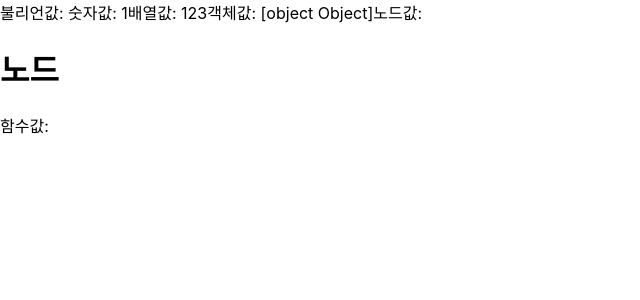
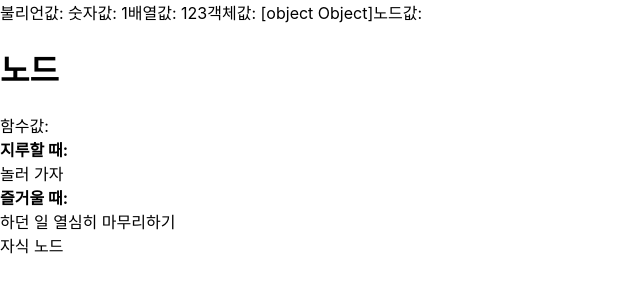
Before and after one commit to woo-chang/react-programming-study, a React (Create React App) app in the folder do-it-example/: page / in a window 1280 px wide. Shown: the top 300 px of the page, without its empty margins (0-640 px from the left). Built offline with nearby package versions, Linux system fonts and the light colour scheme.

Commit message:
feat: 03-3 컴포넌트에 데이터를 전달하는 프로퍼티

```diff
--- /dev/null
+++ b/do-it-example/src/03/03/BooleanComponent.jsx
@@ -0,0 +1,14 @@
+import React from 'react';
+
+class BooleanComponent extends React.Component {
+    render() {
+        const message = this.props.bored ? '놀러 가자' : '하던 일 열심히 마무리하기';
+        return (
+            <div className='message-container'>
+                {message}
+            </div>
+        )
+    }
+}
+
+export default BooleanComponent;
--- /dev/null
+++ b/do-it-example/src/03/03/ChildProperty.jsx
@@ -0,0 +1,19 @@
+import React from 'react';
+import PropTypes from 'prop-types';
+
+class ChildProperty extends React.Component {
+    render() {
+
+        console.log(this.props.children);
+
+        return (
+            <div>{this.props.children}</div>
+        )
+    }
+}
+
+ChildProperty.propTypes = {
+    children : PropTypes.node
+};
+
+export default ChildProperty;
--- a/do-it-example/src/App.js
+++ b/do-it-example/src/App.js
@@ -3,6 +3,8 @@
 import TodaysPlan from './03/02/TodaysPlan';
 import ChildComponent from './03/03/ChildComponent';
 import PropsComponent from './03/03/PropsComponent';
+import BooleanComponent from './03/03/BooleanComponent';
+import ChildProperty from './03/03/ChildProperty';
 
 class App extends React.Component {
   render() {
@@ -12,6 +14,7 @@
       // </div>
       // <PropsComponent name="두잇 리액트" />
       // 문자열 외의 값은 중괄호를 이용하여 전달
+      <div>
         <ChildComponent
           boolValue={true}
           numValue={1}
@@ -20,6 +23,13 @@
           nodeValue={<h1>노드</h1>}
           funcValue={() => { console.log('메시지'); }}
         />
+        <div><b>지루할 때:</b><BooleanComponent bored/></div>
+        <div><b>즐거울 때:</b><BooleanComponent/></div>
+
+        <ChildProperty>
+          <div><span>자식 노드</span></div>
+        </ChildProperty>
+      </div>
     );
   }
 }
```
Also changed, not shown: do-it-example/src/03/03/README.md. Lines whose indentation alone changed are shown as unchanged.
